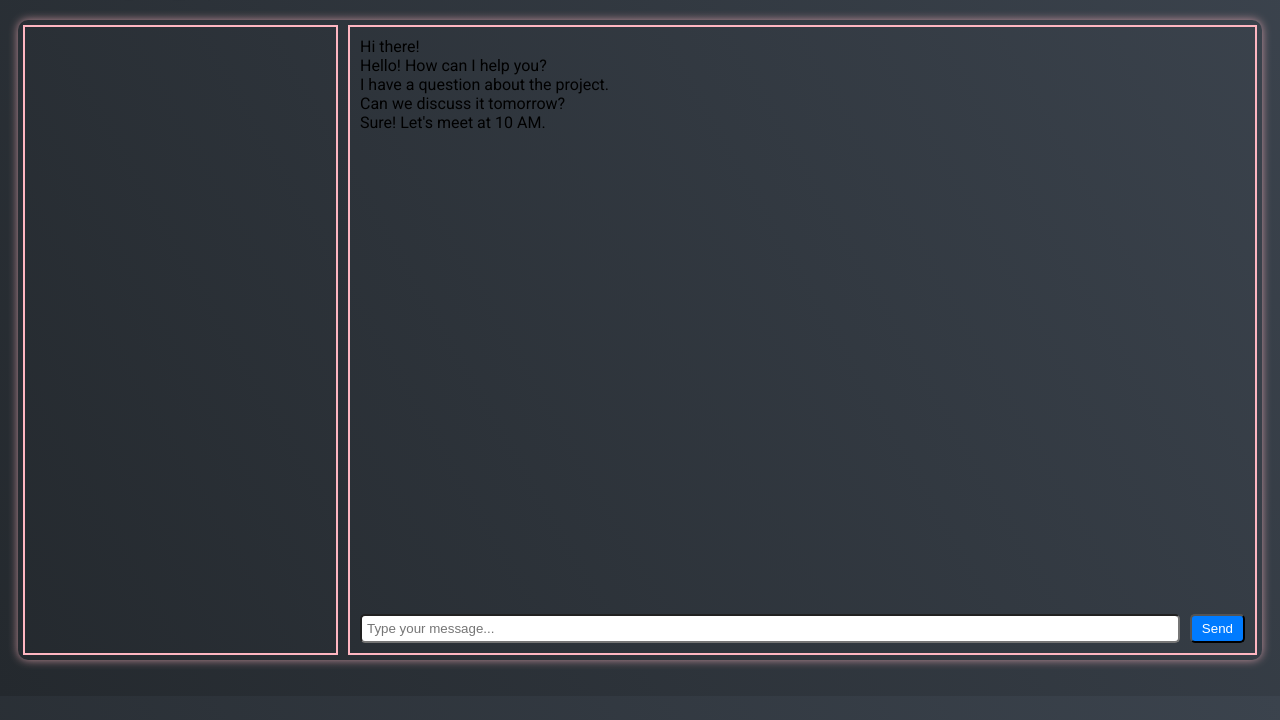
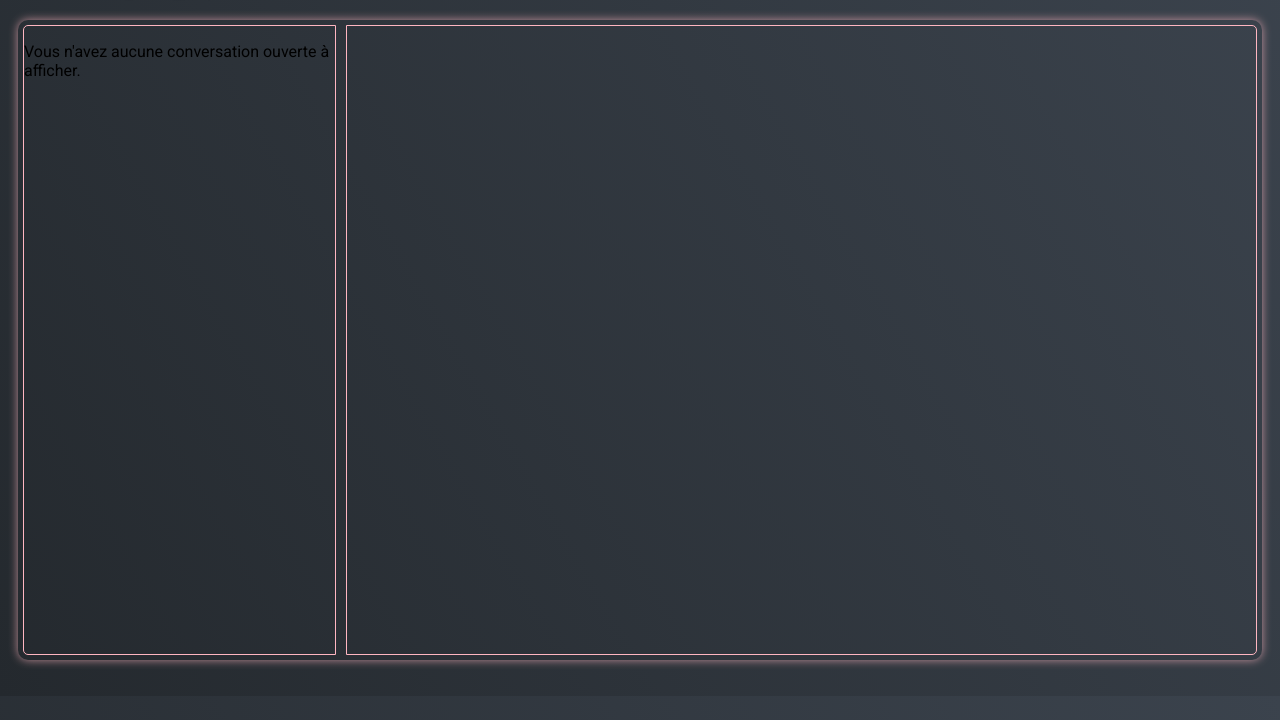
Before and after one commit to SamirMrassi/Projet_Innovant, a PHP site: page /conversation.php in a window 1280 px wide. Shown: the part 80-800 px from the top of the page. Run offline with PHP 8.4, Linux system fonts and the light colour scheme; tables that the repository leaves empty hold one stand-in row (values such as "Sample post"); some web fonts are replaced.

Commit message:
Progress in conversationspage

```diff
--- a/Code/config.php
+++ b/Code/config.php
@@ -4,7 +4,7 @@
 	// Création de la connexion avec la base de données
 	$servername = "localhost";
 	$username = "root";
-	$password = "";
+	$password = "root";
 	$dbname = "virtucom";
     $conn = new mysqli($servername, $username, $password, $dbname);
 
--- a/Code/conversation.php
+++ b/Code/conversation.php
@@ -23,42 +23,48 @@
 
 		<div class="container">
 	        <div class="conversations">
-	        	<!-- imaginary data, actual data should be fetched from the database later -->
 	        	<?php
 					$stmt = $conn->prepare("SELECT * FROM conversations, requests,users WHERE conversations.id_request = requests.id_request AND conversations.id_responsible = ? AND conversations.id_responsible = users.id_user");
 					$stmt->bind_param("i", $_SESSION['user_id'] );
 					$stmt->execute();
 					$conversation_list = $stmt->get_result();
 
+					if($conversation_list->num_rows == 0){
+	            		echo "<p> Vous n'avez aucune conversation ouverte à afficher.</p>";
+	            	}
 					foreach($conversation_list as $conv){
 						echo '<div class="conversation_information"> ';
-						echo '<div class="conversation_information_request_id"> Demande: ' . $conv["id_request"] . ' </div>';
+						echo '<div class="invisible_div" style="display:none;"> ' . $conv["id_conversation"] . ' </div>';
+						echo '<div class="invisible_div_userID" style="display:none;">' . $_SESSION['user_id'] . '</div>';
+						echo '<div class="conversation_information_request_id">' . $conv["id_request"] . '</div>';
 						echo '<div class="conversation_information_name_sender"> Envoyé par: ' . $conv["firstname_user"] . ' ' . $conv['lastname_user'] .' </div>';
 						echo ' </div>';
 					}
-					if (!empty($_POST['textMessage'])){
 
-						// Récuperer l'id du role selectionné.
+					// add the new message in  the database if send-button was clicked
+					if (!empty($_POST['textMessage']) AND !empty($_POST['conversation-id']) ){ // add the new message in  the database
 					   $stmt = $conn->prepare("INSERT INTO messages (message_text, id_sender, id_conversation) VALUES (?,?,?)");
 					   $message_text = $_POST['textMessage'];
 					   $id_sender = $_SESSION["user_id"];
-					   $id_conversation = 2;
+					   $id_conversation = $_POST['conversation-id'];
 					   $stmt->bind_param("sii", $message_text, $id_sender, $id_conversation);
 					   $stmt->execute();
 				   }
 				?>
 	        </div>
 	        <div class="selected-conversation">
+	            <div class="actual-conversation">
 	            	<div class="messages">
-	            	<div class="message incoming">Hi there!</div>
-				    <div class="message outgoing">Hello! How can I help you?</div>
-				    <div class="message incoming">I have a question about the project.</div>
-				    <div class="message incoming">Can we discuss it tomorrow?</div>
-				    <div class="message outgoing">Sure! Let's meet at 10 AM.</div>
+	            		<!-- Here will be filled the messages of the conversation with Javascript -->
 	            	</div>
 		            <div class="input-area">
 		                <input type="text" id="message-input" placeholder="Type your message...">
-	                <button id="send-button">Send</button>
+		                <button id="send-button">Envoyer</button>
+		            </div>
+		            <div id="button-container" style="display: none;">
+					    <button class="centered-create-button">Créer un ticket</button>
+					    <button class="centered-close-button">Fermer la demande</button>
+					</div>
 	            </div>
 	        </div>
 	    </div>
@@ -66,25 +72,62 @@
 			document.addEventListener("DOMContentLoaded", function() {
 
 				const conversations = document.querySelector(".conversations");
+				const actualConversation = document.querySelector(".actual-conversation");
 				const messages = document.querySelector(".messages");
+				const inputArea = document.querySelector(".input-area");
 				const messageInput = document.getElementById("message-input");
 				const sendButton = document.getElementById("send-button");
-				const requestSquares = document.querySelectorAll('.request');
-            	requestSquares.forEach(square => {
-					square.addEventListener('click', () => {
-					selectedRequest  = {
-						id: square.querySelector('.request-id').textContent,
-						username: square.querySelector('.username').textContent,
-						text: square.querySelector('.text').textContent
+				const buttonContainer = document.getElementById("button-container");
+				const createButton = document.querySelector(".centered-create-button");
+				const closeButton = document.querySelector(".centered-close-button");
+				let selectedConversation = null;
+
+				// Add event listener to every conversation-block at the left of the screen
+				const conversation_information = document.querySelectorAll('.conversation_information');
+            	conversation_information.forEach(conversation => {
+					conversation.addEventListener('click', () => {
+						//Make the messages- and input-areas visible
+						messages.style.display = "flex";
+						inputArea.style.display = "flex";
+
+						buttonContainer.style.display = "block";
+						selectedConversation  = {
+	                      id: conversation.querySelector('.invisible_div').textContent,
 	                    };
-					openPopup(selectedRequest);
+	                    messages.innerHTML = '';
+
+	                    const xhr = new XMLHttpRequest();
+				        xhr.open('POST', 'fetch_messages.php', true);
+				        xhr.onreadystatechange = function() {
+				            if (xhr.readyState === XMLHttpRequest.DONE && xhr.status === 200) {
+				                const received_messages = JSON.parse(xhr.responseText);
+				                const first_received_msg = received_messages[0];
+				                if(first_received_msg === null){ // is there a created ticket for this conversation ?
+				                	// make the create-ticket-button visible
+				                	createButton.style.color = "red";
+				                }
+
+				                received_messages.shift();
+				                received_messages.forEach((msg, index) => {
+				                    const messageDiv = document.createElement('div');
+				                    messageDiv.classList.add('actual-message');
+				                    messageDiv.textContent = msg.message_text;
+
+				                    if (msg.id_sender  === parseInt(conversation.querySelector('.invisible_div_userID').textContent)) {
+				                    	console.log(msg.id_sender);
+								        messageDiv.classList.add('actual-message', 'sender-message');
+								    } else {
+								        messageDiv.classList.add('actual-message', 'receiver-message');
+								    }
+				                    messages.appendChild(messageDiv);
 				                });
+				            }
+				        };
+
+				        const data = new FormData();
+						data.append("conv-id", selectedConversation.id);
+				        xhr.send(data);
 					});
-				// Add event listener to conversation blocks to load selected conversation
-				conversations.addEventListener("click", function(event) {
-					if (event.target.classList.contains("conversation")) {
-						// Load selected conversation using AJAX or fetch
-					}
             	});
 
 				// Add event listener to send button
@@ -93,6 +136,7 @@
 					if (messageText.trim() !== "") {
 						const data = new FormData();
 						data.append("textMessage", messageText);
+						data.append("conversation-id", selectedConversation.id);
 
 						// Send the data to the server using AJAX
 						const xhr = new XMLHttpRequest();
@@ -106,6 +150,13 @@
 							}
                     	};
                 		xhr.send(data);
+
+                		const messageDiv = document.createElement('div');
+	                    messageDiv.classList.add('actual-message');
+	                    messageDiv.textContent = messageText;
+					    messageDiv.classList.add('actual-message', 'sender-message');
+
+	                    messages.appendChild(messageDiv);
 						messageInput.value = "";
 					}
 				});
--- a/Code/conversationstyle.css
+++ b/Code/conversationstyle.css
@@ -45,7 +45,7 @@ header {
 
 .container {
     display: flex;
-    min-height: 80vh;
+    height: 80vh;
     margin-top: 20px;
     border: none;
     border-radius: 10px;
@@ -56,32 +56,75 @@ header {
 
 .conversations {
     width: 25%;
-    overflow: hidden;
+    overflow-y: scroll;
     margin : 5px;
-    border: 2px solid #ffb6c1;
+    border: 1px solid #ffb6c1;
+    border-radius: 5px 0px 0px 5px;
+}
 
+.conversation_information{
+    border-radius: 5px;
+    border: 1px solid green;
+    margin: 5px;
 }
 
 .selected-conversation {
     flex: 1;
     display: flex;
     flex-direction: column;
-    border: 2px solid #ffb6c1;
+    border: 1px solid #ffb6c1;
+    border-radius: 0px 5px 5px 0px;
     margin: 5px;
 }
 
-.messages {
+.actual-conversation {
     flex: 1;
-    overflow: hidden;
+    height: 100%;
     padding: 10px;
+}
 
+.button-container{
+    display: none;
+    background-color: green;
+}
+
+.centered-create-button
+.centered-close-button{
+
+    margin: 10px;
+    border-radius: 5px 5px 5px 5px;
+    background: linear-gradient(20deg, #ffb6c1, #3b434d);
+}
+
+.messages{
+    display: none;
+    flex-direction: column;
+    overflow-y: scroll;
+    height: 75%;
+    gap: 10px;
+}
+
+.actual-message {
+    width: fit-content; /* Limit message width for better readability */
+    padding: 10px;
+    border-radius: 10px;
+}
+
+.sender-message {
+    background-color: #DCF8C6; /* Color for messages sent by the sender */
+    margin-left: auto;
+    margin-right: 10px;
+}
+
+.receiver-message {
+    background-color: #F3F3F3; /* Color for messages received from the other party */
 }
 
 .input-area {
-    display: flex;
+    display: none;
     align-items: center;
     padding: 10px;
-
+    margin-top: 10px;
 }
 
 #message-input {
--- a/Script_BDD.txt
+++ b/Script_BDD.txt
@@ -55,7 +55,9 @@ CREATE TABLE IF NOT EXISTS messages (
     id_message INT AUTO_INCREMENT PRIMARY KEY,
     message_text TEXT,
     id_sender INT,
-    FOREIGN KEY (id_sender) REFERENCES users(id_user)
+    id_conversation INT,
+    FOREIGN KEY (id_sender) REFERENCES users(id_user),
+    FOREIGN KEY (id_conversation) REFERENCES conversations(id_conversation)
 );
 
 -- Création de la table "priorities"
```
Also changed, not shown: Code/fetch_messages.php (added, +30 -0 lines). Lines whose indentation alone changed are shown as unchanged.
